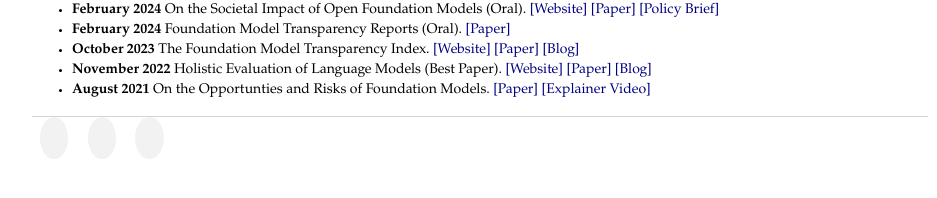
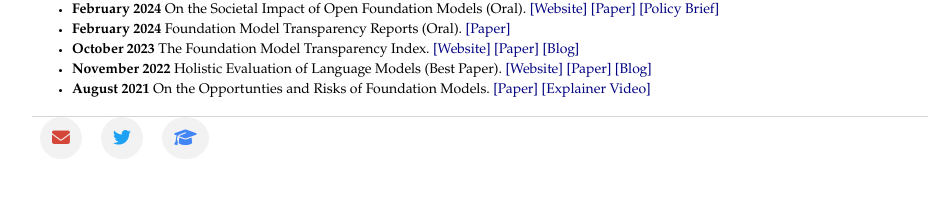
Before and after one commit to rishibommasani/rishibommasani.github.io, a Jekyll site: the page built from index.html, in a window 1280 px wide. Shown: the part 609-807 px from the top of the page, without its empty margins (160-1097 px from the left). Built offline with Jekyll 4.4.1, drawn with Linux system fonts in a browser that asks for light colours.

Commit message:
Update main.css

```diff
--- a/css/main.css
+++ b/css/main.css
@@ -1,7 +1,7 @@
-html *
-{
+html *:not(.fa):not(.fas):not(.fab):not(i) {
    font-family: Palatino, "Palatino Linotype", "Palatino LT STD", "Book Antiqua", Georgia, serif !important;
 }
+
 
 body {
     margin: 60px auto;
```
